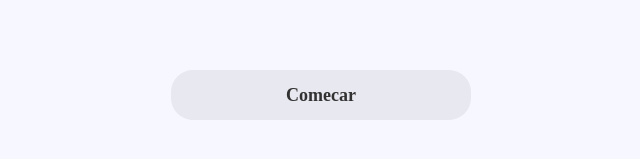
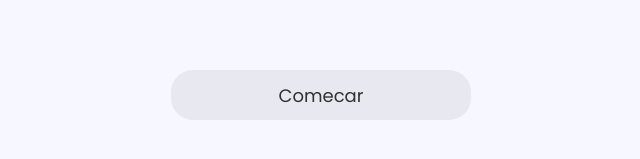
Before and after one commit to iamdevmarcos/nubank-web, a React (Create React App) app: page / in a window 1280 px wide. Shown: the part 395-554 px from the top of the page, without its empty margins (319-959 px from the left). Built offline with nearby package versions, Linux system fonts and the light colour scheme.

Commit message:
chore: adding poppins font

```diff
--- a/public/index.html
+++ b/public/index.html
@@ -1,43 +1,21 @@
 <!DOCTYPE html>
 <html lang="en">
+
 <head>
+  <link rel="preconnect" href="https://fonts.googleapis.com">
+
   <meta charset="utf-8" />
   <link rel="icon" href="%PUBLIC_URL%/favicon.ico" />
   <meta name="viewport" content="width=device-width, initial-scale=1" />
-    <meta name="theme-color" content="#000000" />
-    <meta
-      name="description"
-      content="Web site created using create-react-app"
-    />
-    <link rel="apple-touch-icon" href="%PUBLIC_URL%/logo192.png" />
-    <!--
-      manifest.json provides metadata used when your web app is installed on a
-      user's mobile device or desktop. See https://developers.google.com/web/fundamentals/web-app-manifest/
-    -->
-    <link rel="manifest" href="%PUBLIC_URL%/manifest.json" />
-    <!--
-      Notice the use of %PUBLIC_URL% in the tags above.
-      It will be replaced with the URL of the `public` folder during the build.
-      Only files inside the `public` folder can be referenced from the HTML.
+  <link rel="preconnect" href="https://fonts.gstatic.com" crossorigin>
+  <link href="https://fonts.googleapis.com/css2?family=Poppins:wght@400;700;800&display=swap" rel="stylesheet">
+  <title>Nubank Web by Marcos</title>
+</head>
 
-      Unlike "/favicon.ico" or "favicon.ico", "%PUBLIC_URL%/favicon.ico" will
-      work correctly both with client-side routing and a non-root public URL.
-      Learn how to configure a non-root public URL by running `npm run build`.
-    -->
-    <title>React App</title>
-  </head>
 <body>
   <noscript>You need to enable JavaScript to run this app.</noscript>
   <div id="root"></div>
-    <!--
-      This HTML file is a template.
-      If you open it directly in the browser, you will see an empty page.
 
-      You can add webfonts, meta tags, or analytics to this file.
-      The build step will place the bundled scripts into the <body> tag.
+</body>
 
-      To begin the development, run `npm start` or `yarn start`.
-      To create a production bundle, use `npm run build` or `yarn build`.
-    -->
-  </body>
 </html>
--- a/src/pages/SplashScreen/styles.ts
+++ b/src/pages/SplashScreen/styles.ts
@@ -31,7 +31,7 @@
   justify-content: center;
 
   font-size: 18px;
-  font-weight: bold;
+  font-weight: normal;
 
   border-radius: 22px;
   cursor: pointer;
--- a/src/styles/global.ts
+++ b/src/styles/global.ts
@@ -9,12 +9,17 @@
 
     --height: 100vh;
   }
+
   * {
     margin: 0;
     padding: 0;
 
     box-sizing: border-box;
   }
+
+  body {
+    font-family: 'Poppins', sans-serif;
+  }
 `;
 
 export default GlobalStyles;
```
Lines whose indentation alone changed are shown as unchanged.
